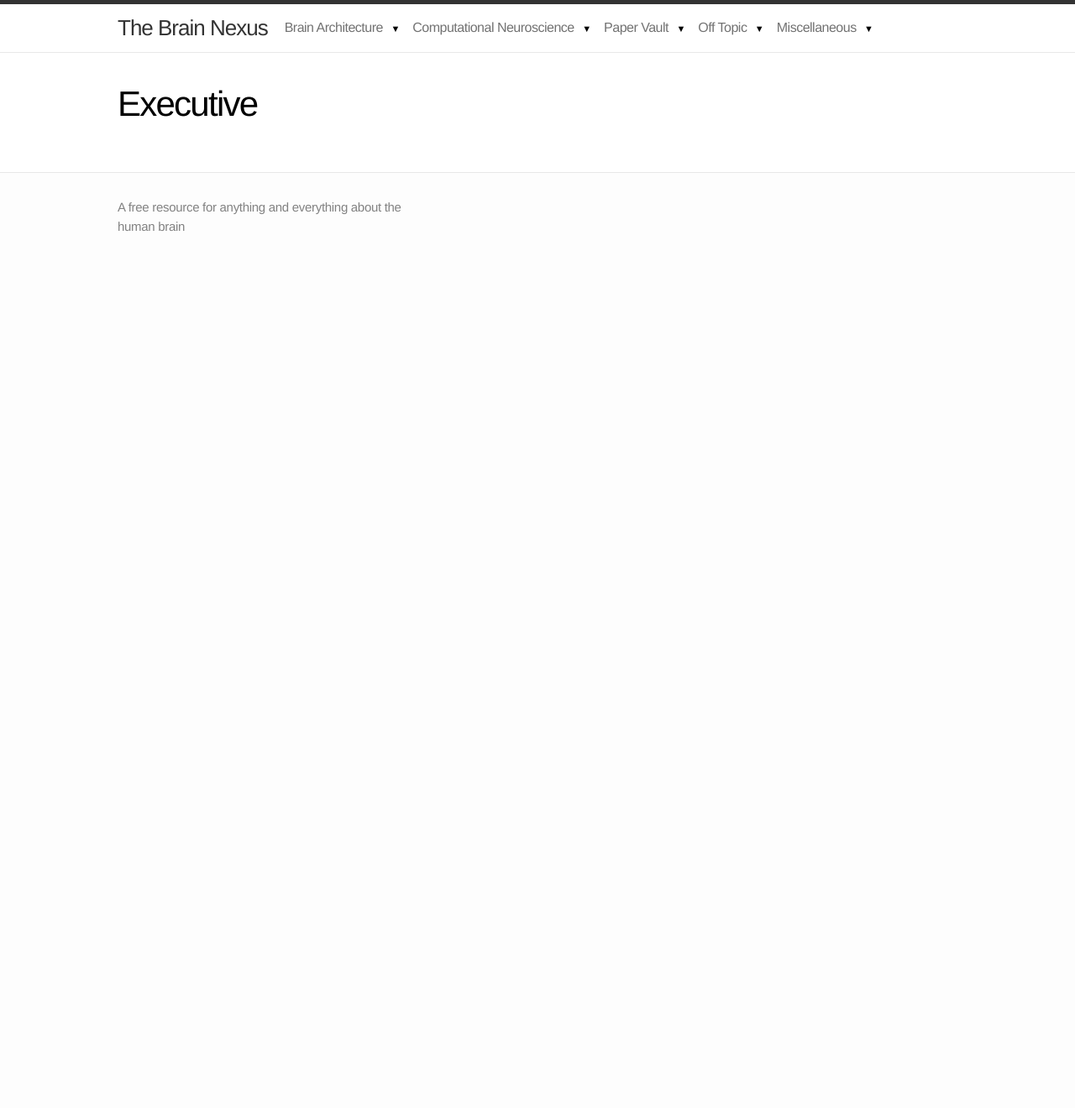
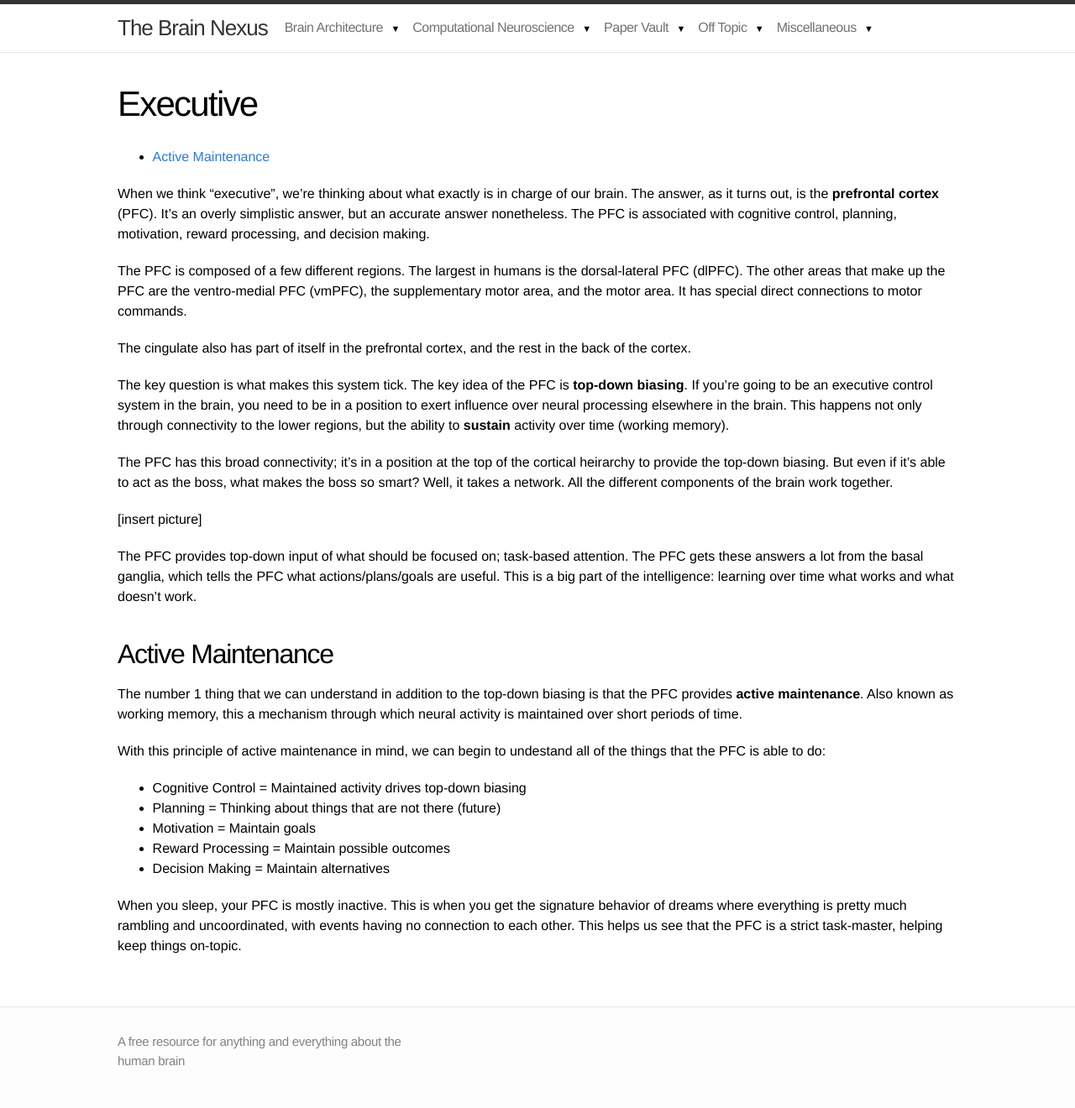
Before and after one commit to mdelsole/brain-nexus, a Jekyll site: the page built from computational-neuroscience/Executive/index.markdown, in a window 1280 px wide. Shown: the whole page at 84% size. Built offline with Jekyll 4.4.1, drawn with Linux system fonts in a browser that asks for light colours; before the commit the page ends 900 px from its top, so only the background shows below that.

Commit message:
prefrontal cortex

```diff
--- a/computational-neuroscience/Executive/index.markdown
+++ b/computational-neuroscience/Executive/index.markdown
@@ -9,3 +9,33 @@ categories: []
 order: 50
 tags: []
 ---
+
+* TOC
+{:toc}
+
+When we think "executive", we're thinking about what exactly is in charge of our brain. The answer, as it turns out, is the **prefrontal cortex** (PFC). It's an overly simplistic answer, but an accurate answer nonetheless. The PFC is associated with cognitive control, planning, motivation, reward processing, and decision making.
+
+The PFC is composed of a few different regions. The largest in humans is the dorsal-lateral PFC (dlPFC). The other areas that make up the PFC are the ventro-medial PFC (vmPFC), the supplementary motor area, and the motor area. It has special direct connections to motor commands.
+
+The cingulate also has part of itself in the prefrontal cortex, and the rest in the back of the cortex.
+
+The key question is what makes this system tick. The key idea of the PFC is **top-down biasing**. If you're going to be an executive control system in the brain, you need to be in a position to exert influence over neural processing elsewhere in the brain. This happens not only through connectivity to the lower regions, but the ability to **sustain** activity over time (working memory).
+
+The PFC has this broad connectivity; it's in a position at the top of the cortical heirarchy to provide the top-down biasing. But even if it's able to act as the boss, what makes the boss so smart? Well, it takes a network. All the different components of the brain work together.
+
+[insert picture]
+
+The PFC provides top-down input of what should be focused on; task-based attention. The PFC gets these answers a lot from the basal ganglia, which tells the PFC what actions/plans/goals are useful. This is a big part of the intelligence: learning over time what works and what doesn't work.
+
+## Active Maintenance
+
+The number 1 thing that we can understand in addition to the top-down biasing is that the PFC provides **active maintenance**. Also known as working memory, this a mechanism through which neural activity is maintained over short periods of time.
+
+With this principle of active maintenance in mind, we can begin to undestand all of the things that the PFC is able to do:
+* Cognitive Control = Maintained activity drives top-down biasing
+* Planning = Thinking about things that are not there (future)
+* Motivation = Maintain goals
+* Reward Processing = Maintain possible outcomes
+* Decision Making = Maintain alternatives
+
+When you sleep, your PFC is mostly inactive. This is when you get the signature behavior of dreams where everything is pretty much rambling and uncoordinated, with events having no connection to each other. This helps us see that the PFC is a strict task-master, helping keep things on-topic.
```
